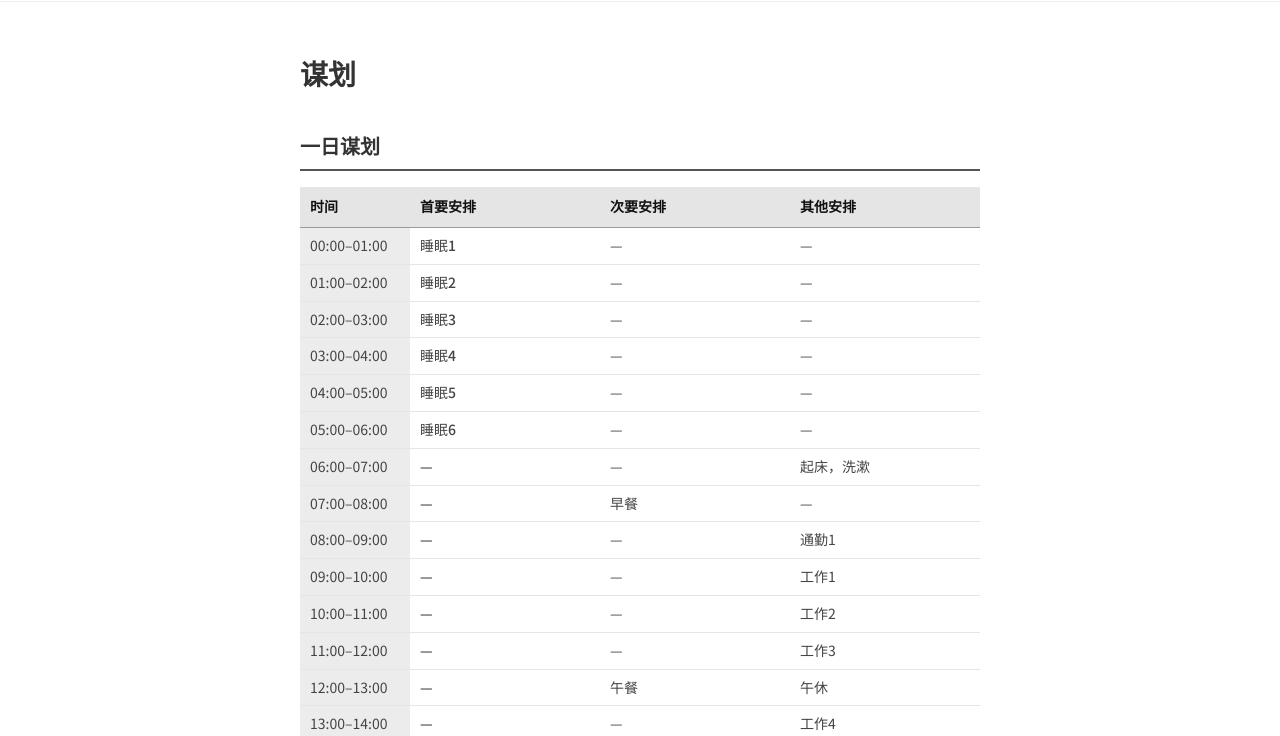
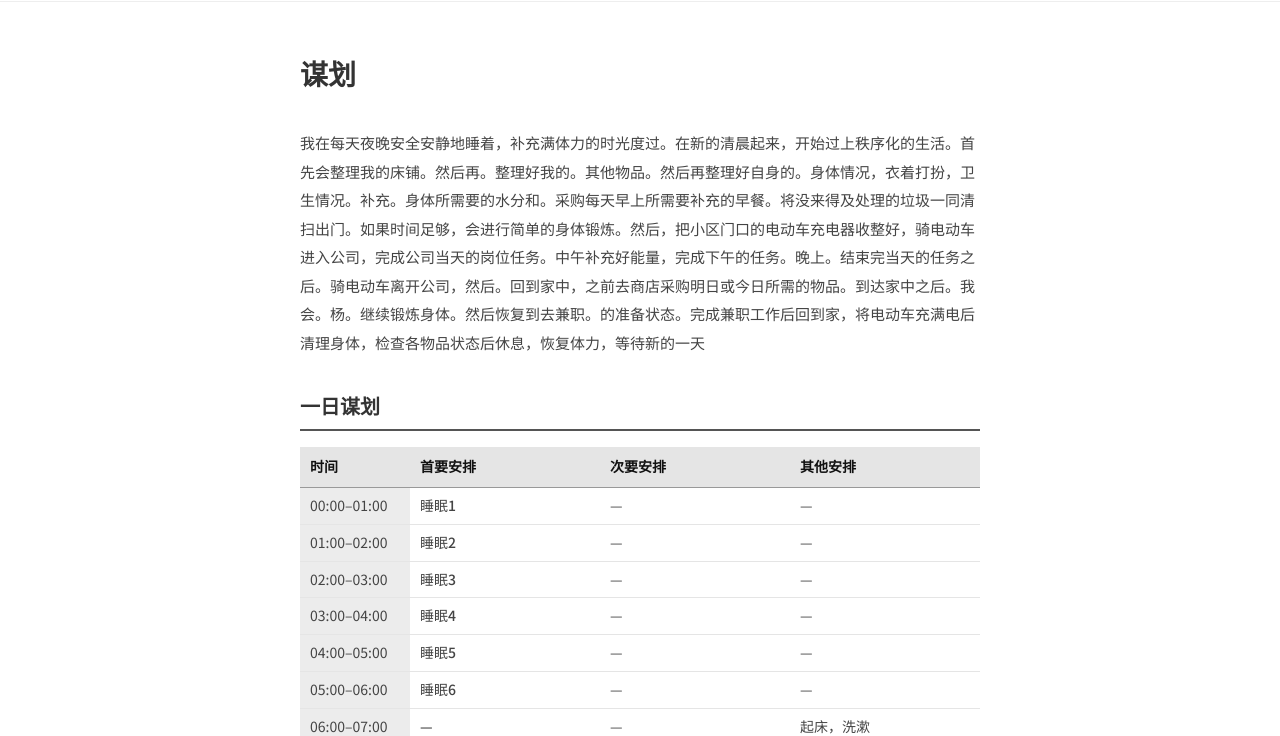
Before and after one commit to zzdabendan/zzdabendan.github.io, an Astro site: page /plan in a window 1280 px wide. Shown: the part 68-804 px from the top of the page. Built offline with nearby package versions, Linux system fonts and the light colour scheme; Astro itself is replaced by a stand-in of ours.

Commit message:
谋划页标题下新增谋划摘要段落

```diff
--- a/src/pages/plan.astro
+++ b/src/pages/plan.astro
@@ -141,6 +141,8 @@ const themes: { name: string; phases: Phase[] }[] = [
 	<article>
 		<h1>谋划</h1>
 
+		<p class="summary">我在每天夜晚安全安静地睡着，补充满体力的时光度过。在新的清晨起来，开始过上秩序化的生活。首先会整理我的床铺。然后再。整理好我的。其他物品。然后再整理好自身的。身体情况，衣着打扮，卫生情况。补充。身体所需要的水分和。采购每天早上所需要补充的早餐。将没来得及处理的垃圾一同清扫出门。如果时间足够，会进行简单的身体锻炼。然后，把小区门口的电动车充电器收整好，骑电动车进入公司，完成公司当天的岗位任务。中午补充好能量，完成下午的任务。晚上。结束完当天的任务之后。骑电动车离开公司，然后。回到家中，之前去商店采购明日或今日所需的物品。到达家中之后。我会。杨。继续锻炼身体。然后恢复到去兼职。的准备状态。完成兼职工作后回到家，将电动车充满电后清理身体，检查各物品状态后休息，恢复体力，等待新的一天</p>
+
 		<section class="theme-block">
 			<h2 class="theme-title">一日谋划</h2>
 			<table class="daily-table">
@@ -203,6 +205,14 @@ const themes: { name: string; phases: Phase[] }[] = [
 </BaseLayout>
 
 <style>
+	/* 谋划摘要：标题下第一段，稍作区分 */
+	.summary {
+		font-size: 15px;
+		line-height: 1.9;
+		color: #444444;
+		margin: 0 0 32px;
+	}
+
 	/* 二级标题：主题名，和知识库 h2 一致 */
 	.theme-block + .theme-block {
 		margin-top: 32px;
```
